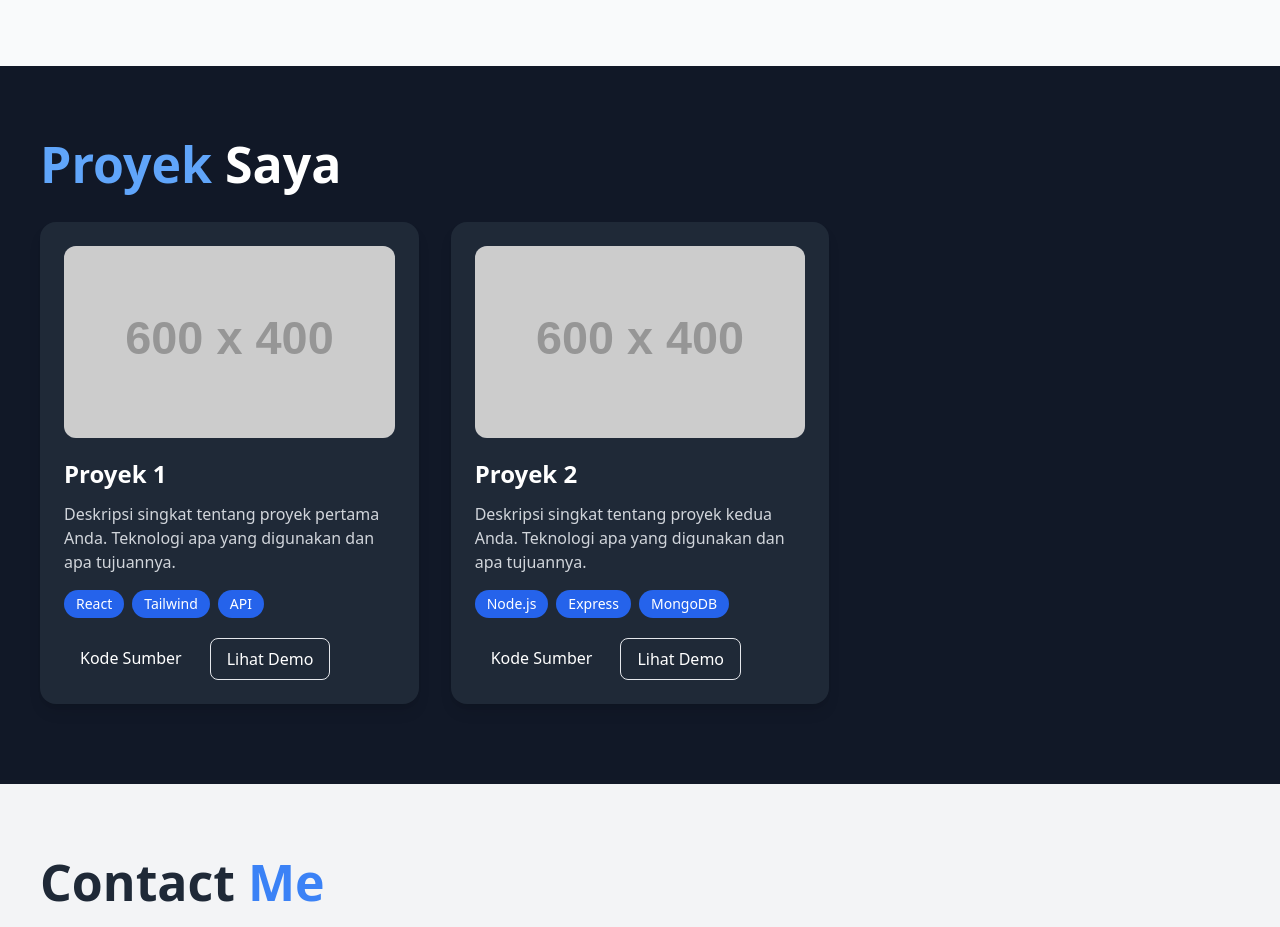
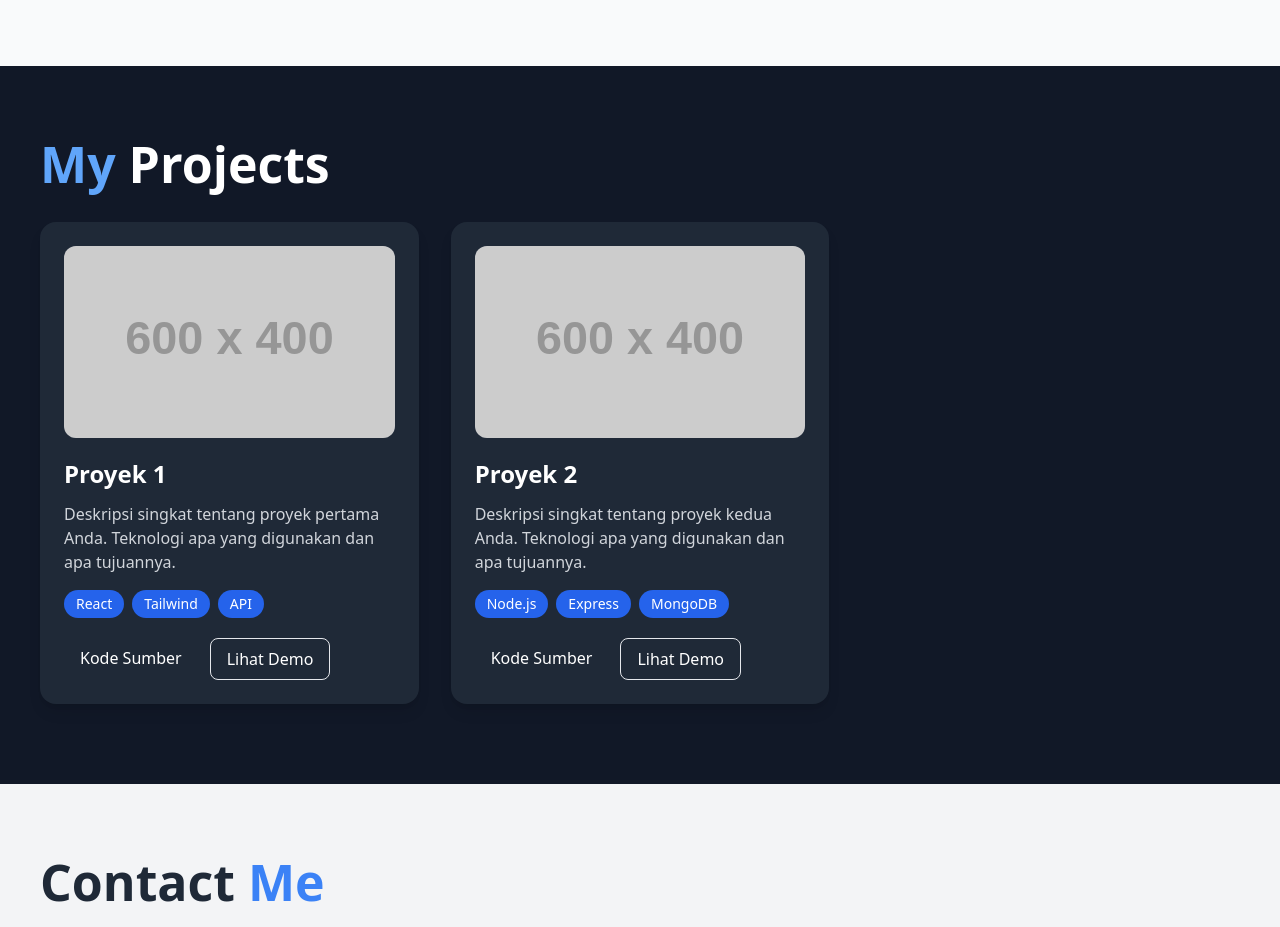
Before and after one commit to sendhi91/justacontent, a React (Create React App) app: page /about in a window 1280 px wide. Shown: the part 1380-2307 px from the top of the page. Built offline with nearby package versions, Linux system fonts and the light colour scheme.

Commit message:
Add files via upload

```diff
--- a/src/components/Projects.jsx
+++ b/src/components/Projects.jsx
@@ -60,7 +60,7 @@
           transition={{ duration: 0.5 }}
           viewport={{ once: true, margin: "-100px" }}
         >
-          <span className="text-blue-400">Proyek</span> Saya
+          <span className="text-blue-400">My</span> Projects
         </motion.h2>
 
         <div className="grid grid-cols-1 md:grid-cols-2 lg:grid-cols-3 gap-8">
```
